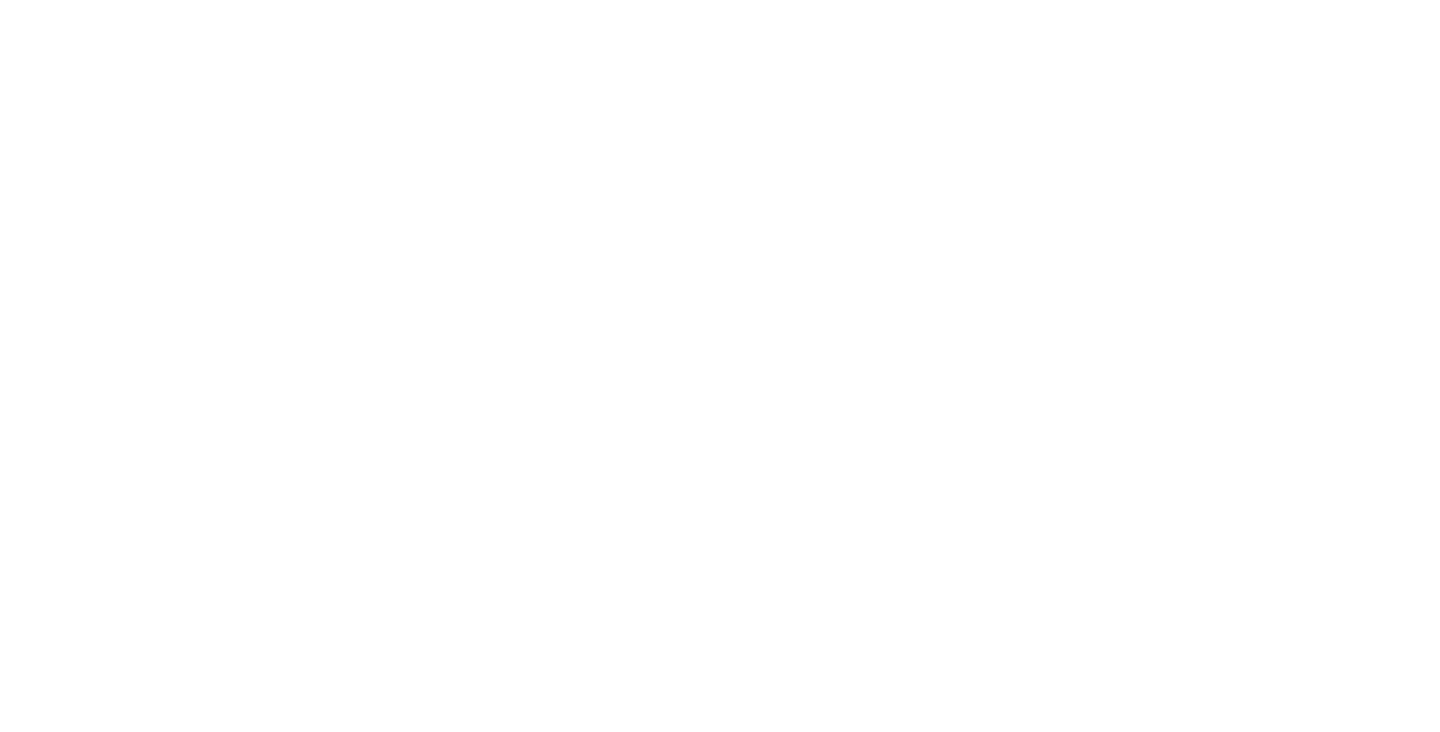
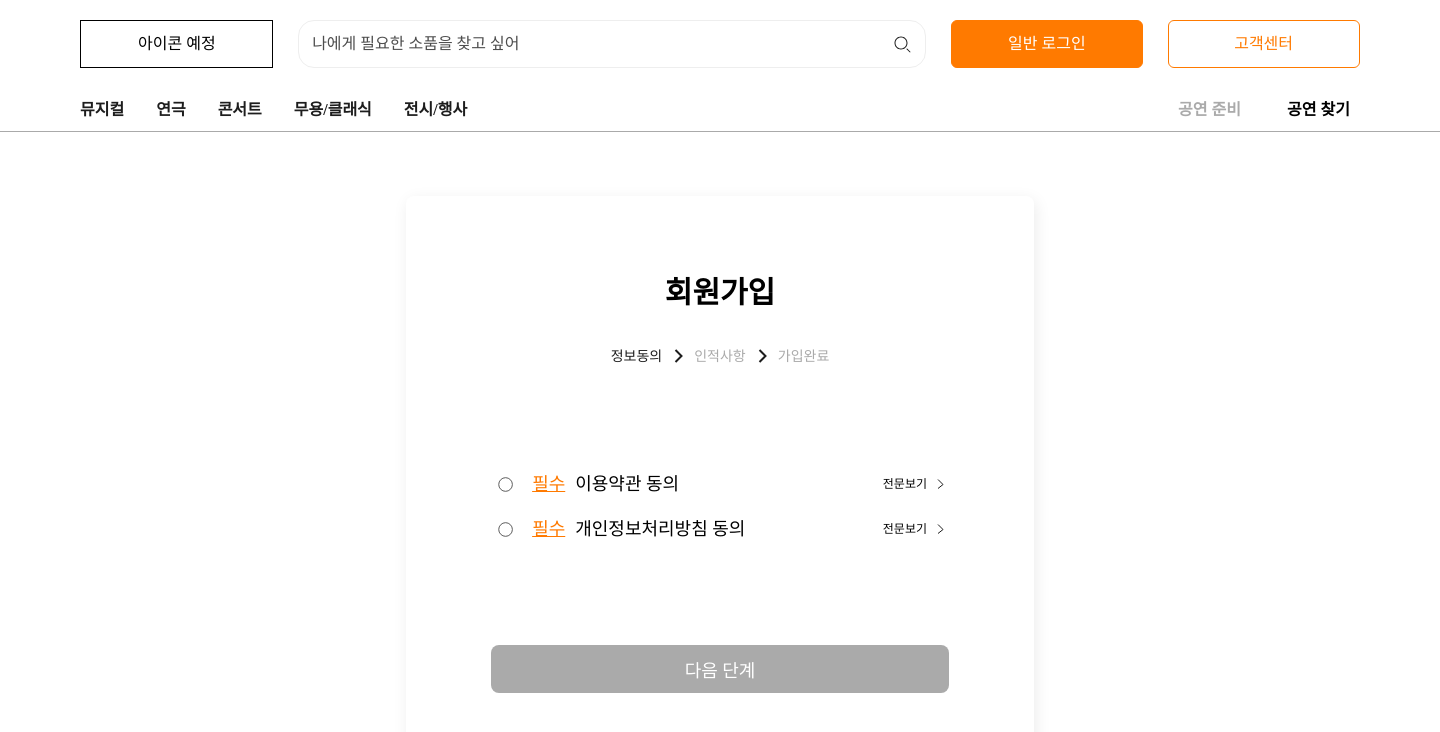
Before and after one commit to Stagecontainer/Client, a React (Vite) app: page /join/agree in a window 1280 px wide. Before the commit this address had no page. Shown: the top 732 px of the page, 1440 px wide, since content can reach past the window. Built offline with nearby package versions, Linux system fonts and the light colour scheme; a web font is replaced by a local one.

Commit message:
JoinPage 프로세스별 분리

```diff
--- a/src/App.jsx
+++ b/src/App.jsx
@@ -1,6 +1,6 @@
 import { BrowserRouter, Routes, Route } from "react-router-dom";
 import LoginPage from "./pages/LoginPage";
-import JoinPage from "./pages/JoinPage";
+import AgreementPage from "./pages/join/AgreementPage";
 import CompanyHomePage from "./pages/company/CompanyHomePage";
 import UserHomePage from "./pages/user/UserHomePage";
 import RegistCompanyPage from "./pages/company/RegistCompanyPage";
@@ -12,6 +12,9 @@
 import { ThemeProvider } from "styled-components";
 import GlobalStyle from "./styles/globalStyle";
 import theme from "./styles/theme";
+import UserDetailPage from "./pages/join/UserDetailPage";
+import SignUpSuccessPage from "./pages/join/SignUpSuccessPage";
+
 
 function App() {
   return (
@@ -23,7 +26,10 @@
             <Route path="/" element={<Layout />}>
               <Route index element={<UserHomePage />} />
               <Route path="login" element={<LoginPage />} />
-              <Route path="join" element={<JoinPage />} />
+              <Route path="join/agree" element={<AgreementPage />} />
+              <Route path="join/user" element={<UserDetailPage />} />
+              <Route path="join/success" element={<SignUpSuccessPage />} />
+
 
               <Route path="/company">
                 <Route index element={<CompanyHomePage />} />
--- a/src/pages/LoginPage.jsx
+++ b/src/pages/LoginPage.jsx
@@ -55,7 +55,7 @@
             textColor={theme.color.gray100}
             bgColor={theme.color.gray0}
             borderColor={theme.color.gray100}
-            onClick={() => navigate("/join")}
+            onClick={() => navigate("/join/agree")}
           />
 
         </ButtonWrapper>
--- a/src/pages/JoinPage.jsx
+++ b/src/pages/join/AgreementPage.jsx
@@ -1,14 +1,14 @@
 import styled from "styled-components";
-import theme from "../styles/theme"
-import { Container, Form } from "../styles/components/loginjoin/LoginJoinPage";
-import LoginJoinButton from "../components/form/LoginJoinButton";
-import Progress from "../components/form/Progress";
-import RequiredAgreements from "../components/form/RequiredAgreements";
-import { ButtonWrapper } from "../styles/components/loginjoin/LoginJoinButton";
+import theme from "../../styles/theme"
+import { Container, Form } from "../../styles/components/loginjoin/LoginJoinPage";
+import LoginJoinButton from "../../components/form/LoginJoinButton";
+import Progress from "../../components/form/Progress";
+import RequiredAgreements from "../../components/form/RequiredAgreements";
+import { ButtonWrapper } from "../../styles/components/loginjoin/LoginJoinButton";
 import { useNavigate } from "react-router";
 import React, { useState } from 'react';
 
-const JoinPage = () => {
+const AgreementPage = () => {
   const navigate = useNavigate();
   const [isActive, setIsActive] = useState(
     {
@@ -46,11 +46,11 @@
 
         <ButtonWrapper>
           <LoginJoinButton
-            text={"다음단계"}
+            text={"다음 단계"}
             textColor={theme.color.gray0}
             bgColor={theme.color.main}
             isDisabled={!(isActive.이용약관 && isActive.개인정보)}
-
+            onClick={() => navigate("/join/user")}
           />
         </ButtonWrapper>
 
@@ -60,4 +60,4 @@
   );
 }
 
-export default JoinPage;
+export default AgreementPage;
--- /dev/null
+++ b/src/pages/join/SignUpSuccessPage.jsx
@@ -0,0 +1,9 @@
+
+const SignUpSuccessPage = () => {
+
+    return (
+        <div></div>
+    );
+};
+
+export default SignUpSuccessPage;
--- /dev/null
+++ b/src/pages/join/UserDetailPage.jsx
@@ -0,0 +1,9 @@
+
+const UserDetailPage = () => {
+
+    return (
+        <div></div>
+    );
+};
+
+export default UserDetailPage;
```
